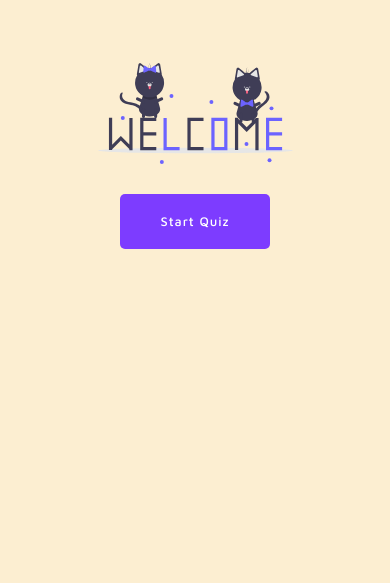
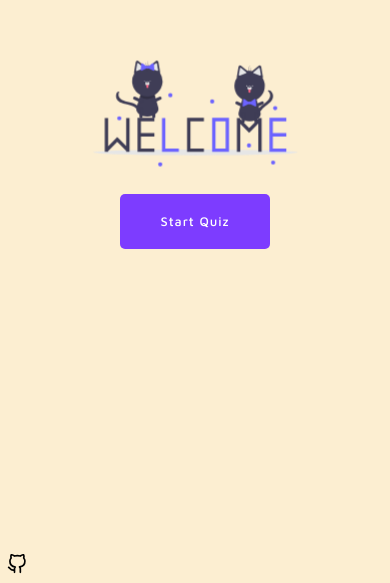
Before and after one commit to 7-baig/Quiz-App, a React (Create React App) app: page / in a window 390 px wide. Shown: the part 261-844 px from the top of the page. Built offline with nearby package versions, Linux system fonts and the light colour scheme.

Commit message:
added github icon improved overall styling

```diff
--- a/src/API.tsx
+++ b/src/API.tsx
@@ -1,6 +1,6 @@
 export const FetchData = async () => {
 
-    const data = await (await (await fetch('https://opentdb.com/api.php?amount=10&difficulty=easy&type=multiple')).json())
+    const data = await (await fetch('https://opentdb.com/api.php?amount=10&difficulty=easy&type=multiple')).json()
 
     return data.results
 
--- a/src/App.module.css
+++ b/src/App.module.css
@@ -4,6 +4,30 @@
     display: flex;
     justify-content: center;
     align-items: center;
+}
+.github {
+    position: absolute;
+    bottom: 10px;
+    left: 10px;
+}
+.github img {
+    width: 30px;
+}
+.github img:hover {
+    animation-name: rotate;
+    animation-iteration-count: 1;
+    animation-duration: 2s;
+}
+@keyframes rotate {
+    0% {
+        transform: rotate(0deg);
+    }
+    50% {
+        transform: rotate(180deg);
+    }
+    100% {
+        transform: rotate(0deg);
+    }
 }
 .welcome {
     display: flex;
@@ -14,6 +38,26 @@
 .welcome img {
     width: 50%;
     margin: 10px 0px;
+    animation-name: welcome;
+    animation-duration: 7s;
+    animation-iteration-count: infinite;
+}
+@keyframes welcome {
+    0% {
+        transform: scale(1, 1)
+    }
+    25% {
+        transform: scale(1.1, 1.1)
+    }
+    50% {
+        transform: scale(1, 1)
+    }
+    75% {
+        transform: scale(1.1, 1.1)
+    }
+    100% {
+        transform: scale(1, 1)
+    }
 }
 .container button {
     margin: 20px 0px;
@@ -51,3 +95,15 @@
     font-size: 2em;
     margin: 10px 0px;
 }
+
+/* media queries */
+@media screen and (max-width: 480px) {
+    .github {
+        position: absolute;
+        bottom: 7px;
+        left: 7px;
+    }
+    .github img {
+        width: 20px;
+    }
+}
--- a/src/App.tsx
+++ b/src/App.tsx
@@ -3,6 +3,7 @@ import styles from './App.module.css';
 import Main from './components/Main/Main';
 import welcome from './images/welcome.svg'
 import loader from './images/loader.svg'
+import githubIcon from './images/github.svg'
 import { FetchData } from './API'
 
 const App = () => {
@@ -29,6 +30,11 @@ const App = () => {
 
   return (
     <div className={styles.container}>
+
+      {/* github */}
+      <div className={styles.github}>
+        <a href="https://github.com/7-baig/Quiz-App"><img src={githubIcon} alt="githubIcon"/></a>
+      </div>
 
       {/* Start Button */}
         { !start
--- a/src/components/Main/Main.module.css
+++ b/src/components/Main/Main.module.css
@@ -43,6 +43,7 @@
 }
 .question {
     line-height: 27px;
+    letter-spacing: 1px;
     font-size: 2em;
     text-align: center;
     width: 80%;
@@ -133,6 +134,7 @@
     }
     .question {
         line-height: 20px;
+        letter-spacing: 0px;
     }
     .resultsContainer img {
         width: 75%;
@@ -152,4 +154,8 @@
         margin: 5px 0px;
         padding: 15px 30px;
     }
+    .nextIcon {
+        margin-top: 10px;
+        width: 30px;
+    }
 }
--- a/src/components/Main/Main.tsx
+++ b/src/components/Main/Main.tsx
@@ -109,7 +109,7 @@ const Main: React.FC<Props> = ({
                     ?
                     <div className={styles.gameContainer}>
 
-                        <h6 className={styles.question}>{question}</h6>
+                        <h6 className={styles.question} dangerouslySetInnerHTML={{ __html: question}} />
 
                         <div className={styles.answersContainer}>
                             {
@@ -160,10 +160,22 @@ const Main: React.FC<Props> = ({
                             userAnswers.map(item => (
                                 <>
                                     <h2>Question {item.questionNm}</h2>
-                                    <p>Question: {item.question}</p>
-                                    <p>Your Answer: {item.answer}</p>
-                                    <p>Correct Answer: {item.correctAnswer}</p>
-                                    <p>{item.correct ? `Is your answer correct?: Yes` : `Is your answer correct?: No`}</p>
+                                    <p
+                                        dangerouslySetInnerHTML={{ __html: item.question}}
+                                    />
+                                    <p
+                                        dangerouslySetInnerHTML={{ __html: `Your answer: ${item.answer}`}}
+                                        style={{ color: '#7d3cff' }}
+                                    />
+                                    <p
+                                        dangerouslySetInnerHTML={{ __html: `Correct Answer: ${item.correctAnswer}`}}
+                                        style={{ color: 'green' }}
+                                    />
+                                    <p
+                                        style={ item.correct ? { color: 'green' } : { color: 'red' }}
+                                    >
+                                        {item.correct ? `Is your answer correct?: Yes` : `Is your answer correct?: No`}
+                                    </p>
                                 </>
                             ))}
                     </div> : null
```
Also changed, not shown: src/images/github.svg (added).
